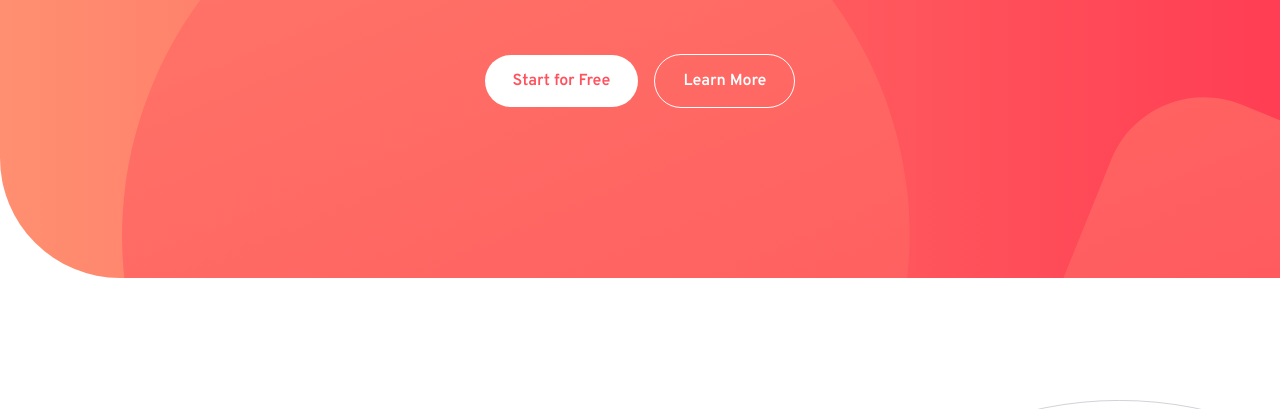
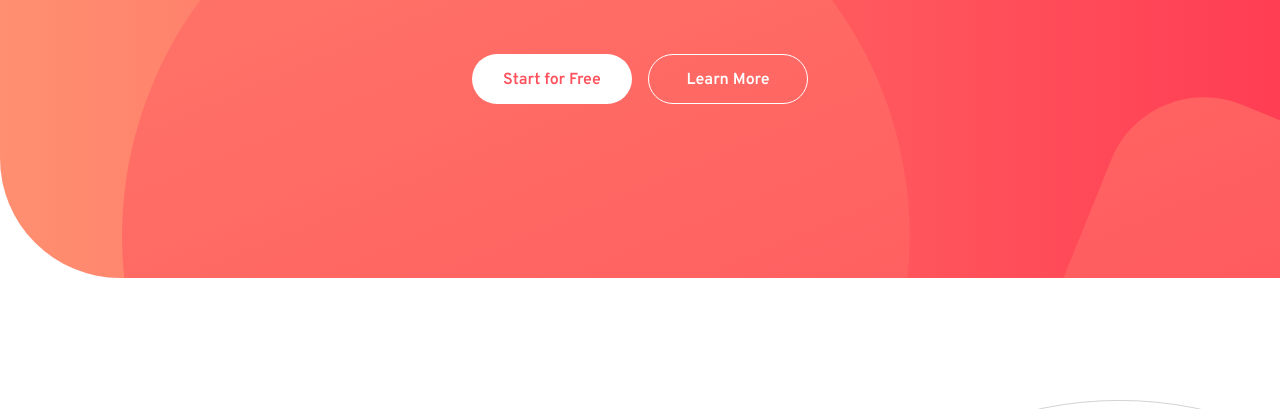
Before and after one commit to Hummingcoder/Blogr-Landing-Page, a plain HTML site: page index.html in a window 1280 px wide. Shown: the part 322-731 px from the top of the page. Drawn offline with Linux system fonts and the light colour scheme.

Commit message:
style fixes

```diff
--- a/index.css
+++ b/index.css
@@ -503,12 +503,13 @@ a:hover {
     color: var(--light-red);
     padding: 10px;
   }
-  nav #white_bg:hover {
-    width: 120px;
+  #white_bg,
+  #no_bg {
+    transition: 0.3s ease-in-out;
+  }
+  #white_bg:hover {
     background: var(--very-light-red);
     color: var(--white);
-    padding: 10px;
-    transition: 0.3s ease-in-out;
   }
 
   /* ^^^^^^^^^^^^^^^^^^^^^^^^^^^^^^^****NAV****^^^^^^^^^^^^^^^^^^^^^^^^^^^^^^^ */
@@ -567,10 +568,14 @@ a:hover {
     font-size: 1rem;
   }
   .hero .btn {
-    padding: 16px 28px;
-    padding-top: 16px;
+    height: 50px;
+    width: 160px;
     font-size: 1rem;
     margin-top: 2rem;
+  }
+  .hero #no_bg:hover {
+    background: var(--white);
+    color: var(--light-red);
   }
   #editor_section {
     width: 100%;
```
